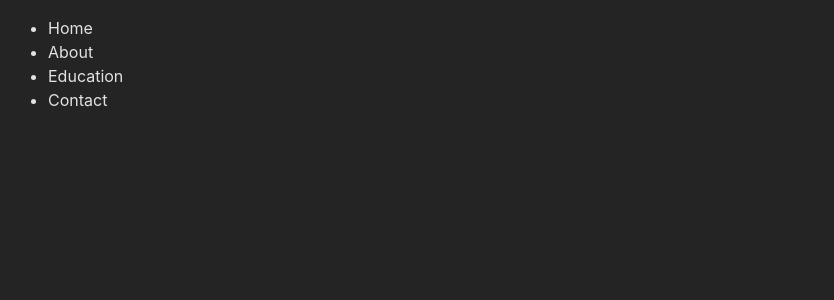
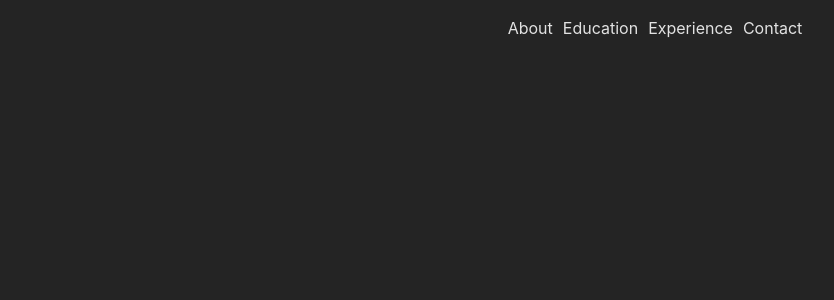
Before and after one commit to fmpberger88/fmpberger, a React (Vite) app: page / in a window 1280 px wide. Shown: the top 300 px of the page, without its empty margins (0-834 px from the left). Built offline with nearby package versions, Linux system fonts and the light colour scheme.

Commit message:
simple styling to header

```diff
--- a/src/App.jsx
+++ b/src/App.jsx
@@ -1,5 +1,5 @@
 import './App.css'
-import Header from "./components/header.jsx";
+import Header from "./components/Header.jsx";
 
 function App() {
 
--- a/src/components/header.jsx
+++ b/src/components/Header.jsx
@@ -1,13 +1,13 @@
-
+import styles from './Header.module.css'
 
 export default function Header () {
     return (
         <header>
             <nav>
                 <ul>
-                    <li>Home</li>
                     <li>About</li>
                     <li>Education</li>
+                    <li>Experience</li>
                     <li>Contact</li>
                 </ul>
             </nav>
--- /dev/null
+++ b/src/components/Header.module.css
@@ -0,0 +1,10 @@
+ul {
+    display: flex;
+    align-items: center;
+    justify-content: center;
+}
+
+ul li {
+    display: inline-block;
+    margin-right: 10px;
+}
```
Also changed, not shown: src/components/About.jsx (added).
